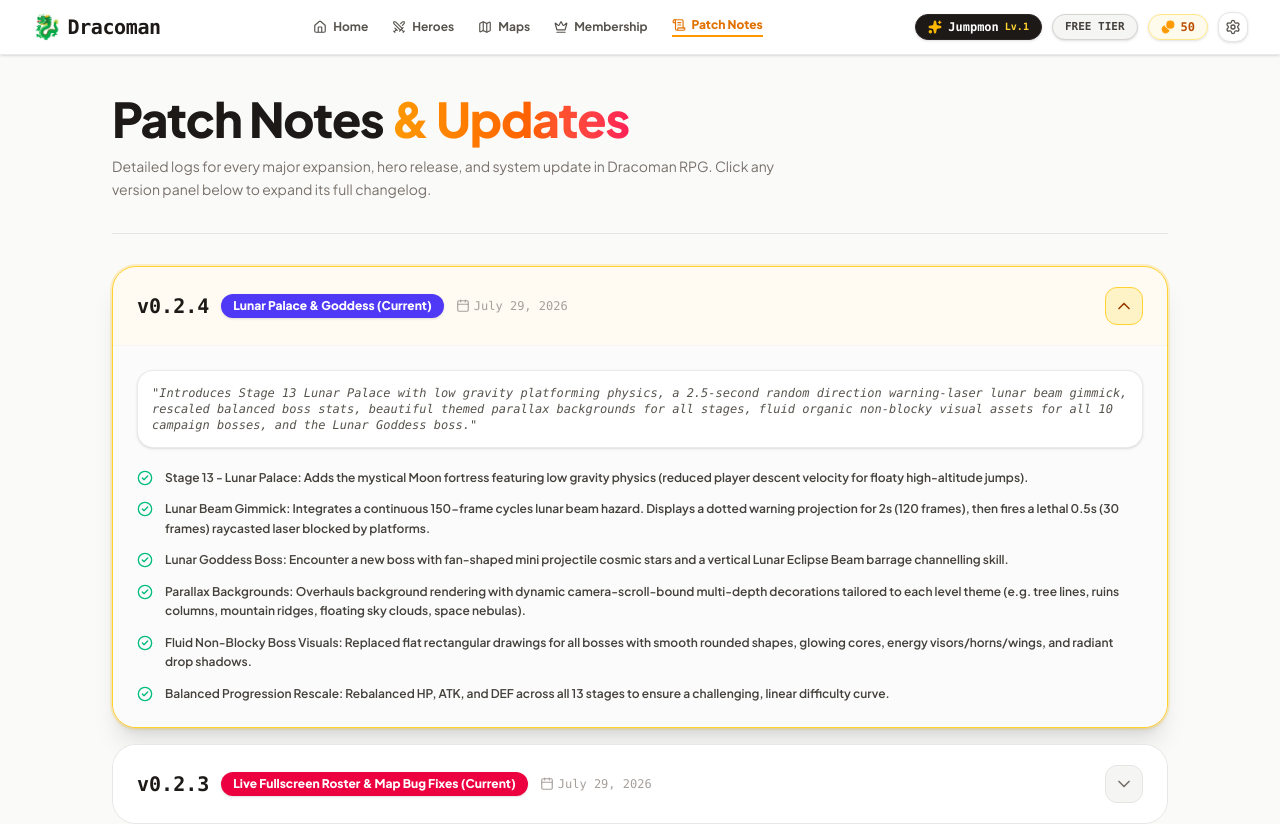
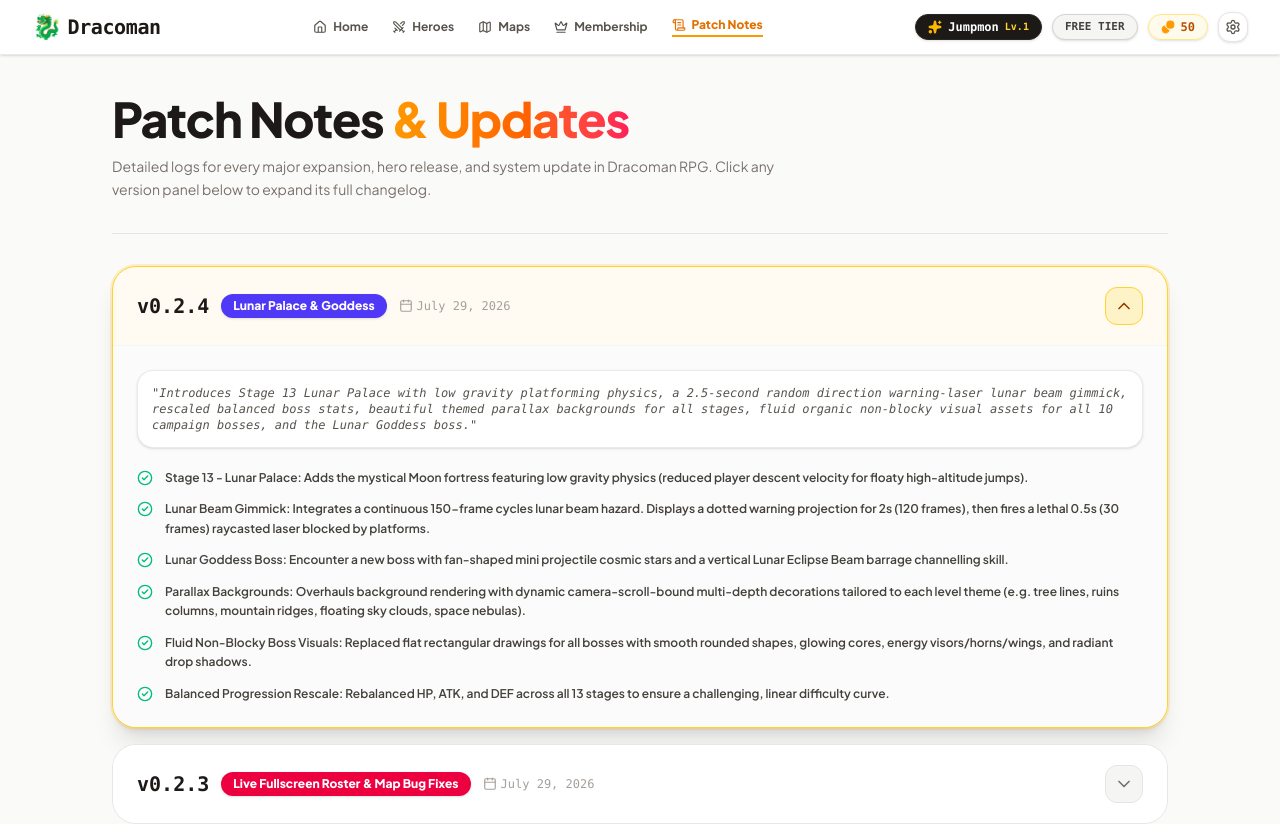
Before and after one commit to FilbertSevilen1/Dracomon, a Next.js app: page /version in a window 1280 px wide. Shown: the top 824 px of the page. Built offline with nearby package versions, Linux system fonts and the light colour scheme.

Commit message:
Update page.tsx

```diff
--- a/src/app/version/page.tsx
+++ b/src/app/version/page.tsx
@@ -33,7 +33,7 @@ const VERSION_LOGS: VersionLog[] = [
   {
     version: '0.2.4',
     date: 'July 29, 2026',
-    tag: 'Lunar Palace & Goddess (Current)',
+    tag: 'Lunar Palace & Goddess',
     badgeColor: 'bg-indigo-600 text-white font-black shadow-sm',
     summary: 'Introduces Stage 13 Lunar Palace with low gravity platforming physics, a 2.5-second random direction warning-laser lunar beam gimmick, rescaled balanced boss stats, beautiful themed parallax backgrounds for all stages, fluid organic non-blocky visual assets for all 10 campaign bosses, and the Lunar Goddess boss.',
     highlights: [
@@ -48,7 +48,7 @@ const VERSION_LOGS: VersionLog[] = [
   {
     version: '0.2.3',
     date: 'July 29, 2026',
-    tag: 'Live Fullscreen Roster & Map Bug Fixes (Current)',
+    tag: 'Live Fullscreen Roster & Map Bug Fixes',
     badgeColor: 'bg-rose-600 text-white font-black shadow-sm',
     summary: 'Upgrades the landing page Hero section to a gorgeous, full-screen background canvas displaying all 12 Dracos executing skills and ultimates on floating platforms. Adds a premium stats & roster control card on the right. Fixes the level selection bug where Stage 2 would remain unlocked after resetting progress.',
     highlights: [
```
